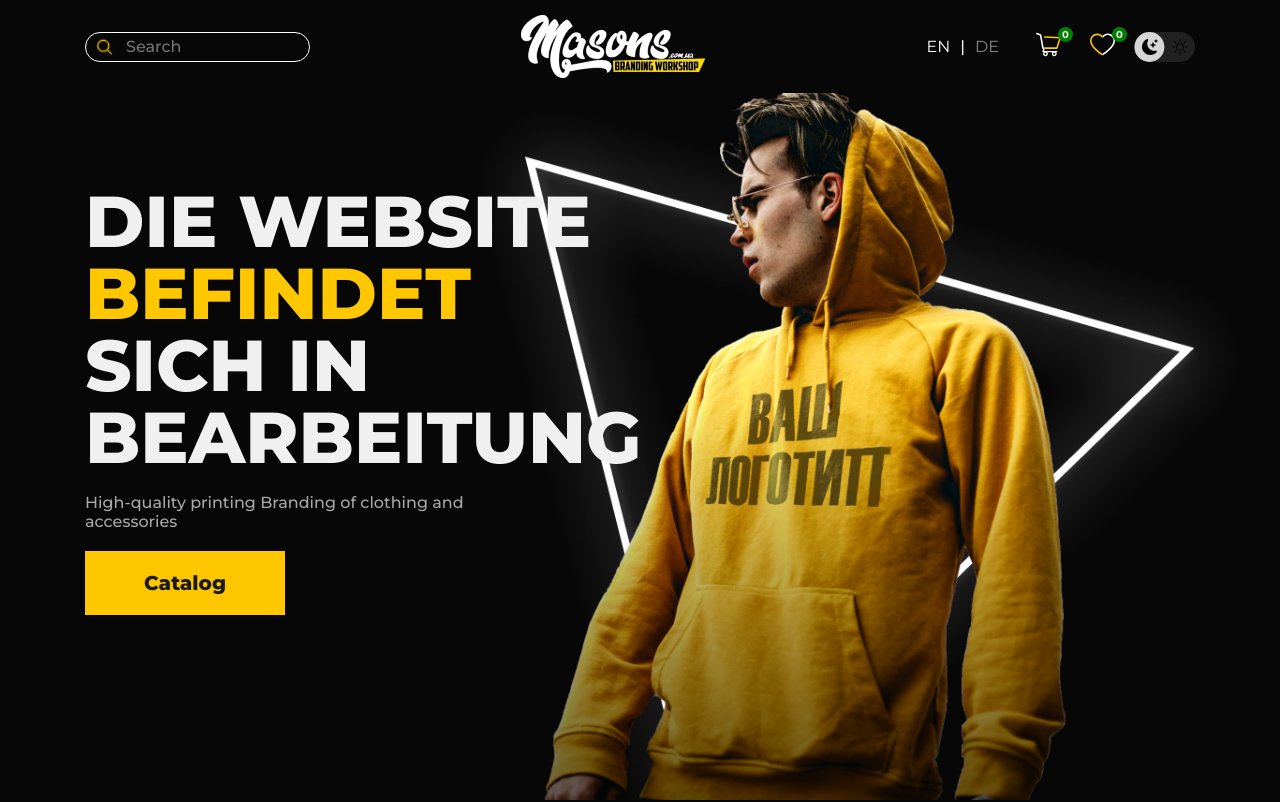
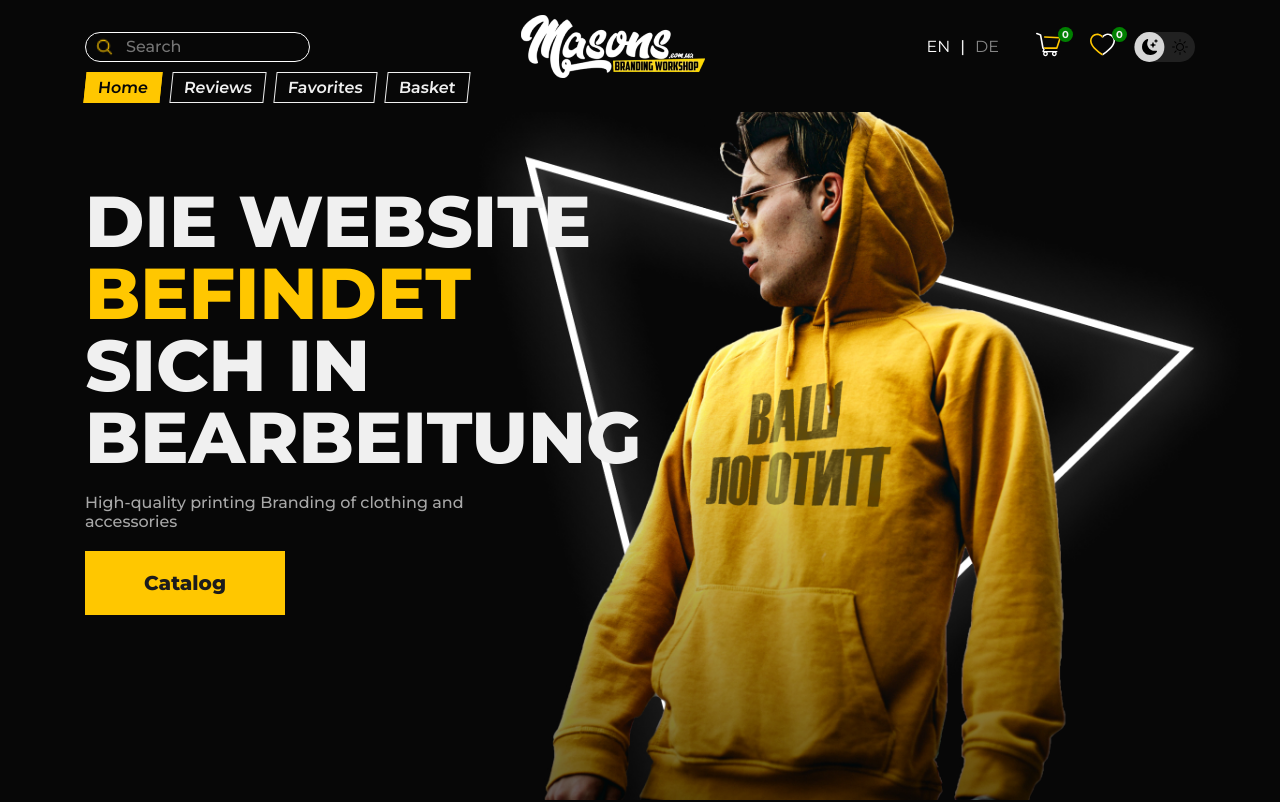
Before and after one commit to kulman90vadik/branding, a React (Create React App) app: page / in a window 1280 px wide. Shown: the top 802 px of the page. Built offline with nearby package versions, Linux system fonts and the light colour scheme; no server answers.

Commit message:
add activeLink

```diff
--- a/src/App.js
+++ b/src/App.js
@@ -8,6 +8,7 @@ import Header from "./Header/Header";
 import Home from "./page/Home/Home";
 import Basket from "./page/Basket/Basket";
 import Favorites from "./page/Favorites/Favorites";
+import Reviews from './page/Reviews/Reviews';
 
 import { collectionHandler } from './redux/slices/collectionClise';
 
@@ -48,7 +49,8 @@ function App() {
 
         <Route path="/" exact element={<Home loading={loading}/>} />
         <Route path="basket" exact element={<Basket />} />
-        <Route path="favourite" exact element={<Favorites />} />
+        <Route path="favorite" exact element={<Favorites />} />
+        <Route path="reviews" exact element={<Reviews />} />
         {/* <Route path="*" element={<NotFound />} /> */}
 
       </Routes>
--- a/src/Header/Header.jsx
+++ b/src/Header/Header.jsx
@@ -4,6 +4,7 @@ import debounce from "lodash.debounce";
 import { Link } from "react-router-dom";
 import { useSelector, useDispatch } from "react-redux";
 import { closeSearchHandler, updateSearchValue } from "../redux/slices/searchClise";
+import Navigation from "./Navigation/Navigation";
 
 const Header = () => {
   const [valueSearch, setValueSearch] = useState('');
@@ -109,7 +110,7 @@ const Header = () => {
               </defs>
             </svg>
           </Link>
-          <Link to="favourite" className="header__favourite btn-reset">
+          <Link to="favorite" className="header__favourite btn-reset">
           <div className="header__count">{countFavorutes}</div>
             <svg
               width="25"
@@ -148,13 +149,9 @@ const Header = () => {
           </button>
 
         </div>
-        <nav className="header__menu">
-          <ul className="header__list">
-            <li className="header__item">
-              <a href="#" className="header__link"></a>
-            </li>
-          </ul>
-        </nav>
+
+        <Navigation />
+
       </div>
     </header>
   );
--- /dev/null
+++ b/src/Header/Navigation/Navigation.jsx
@@ -0,0 +1,31 @@
+
+import './navigation.scss';
+import { NavLink } from "react-router-dom";
+
+
+const Navigation = () => {
+
+  const activeLink = 'navigation__link navigation__link--active';
+  const normalLink = 'navigation__link';
+
+  return (
+    <nav className="navigation">
+      <ul className="navigation__list">
+          <li className="navigation__item">
+            <NavLink to="/" className={({isActive}) => isActive ? activeLink : normalLink} >Home</NavLink>
+          </li>
+          <li className="navigation__item">
+            <NavLink to="reviews" className={({isActive}) => isActive ? activeLink : normalLink}>Reviews</NavLink>
+          </li>
+          <li className="navigation__item">
+            <NavLink to="favorite" className={({isActive}) => isActive ? activeLink : normalLink}>Favorites</NavLink>
+          </li>
+          <li className="navigation__item">
+            <NavLink to="basket" className={({isActive}) => isActive ? activeLink : normalLink}>Basket</NavLink>
+          </li>
+        </ul>
+    </nav>
+  );
+}
+
+export default Navigation;
--- /dev/null
+++ b/src/Header/Navigation/navigation.scss
@@ -0,0 +1,30 @@
+@import "../../scss-setings/vars.scss";
+
+
+.navigation {
+  // background-color: #fff;
+  &__list {
+    display: flex;
+    align-items: center;
+  }
+  &__item {
+    transform: skew(-6deg);
+    &:not(:last-child) {
+      margin-right: 10px;
+    }
+  }
+
+  &__link {
+    padding: 5px 12px;
+    color: $text;
+    font-weight: 600;
+    border: 1px solid $text;
+    transition: all 0.3s ease-in-out;
+    &--active {
+      background-color: $yellow;
+      transition: all 0.3s ease-in-out;
+      border-color: $yellow;
+      color: $black;
+    }
+  }
+}
--- /dev/null
+++ b/src/page/Reviews/Reviews.jsx
@@ -0,0 +1,15 @@
+
+import './reviews.scss'
+
+const Reviews = () => {
+  return (
+    <div className="reviews">
+
+      <div className="reviews__container">
+        fgfgrg
+      </div>
+    </div>
+  );
+}
+
+export default Reviews;
--- /dev/null
+++ b/src/page/Reviews/reviews.scss
@@ -0,0 +1,5 @@
+
+.reviews {
+  padding: 150px 0;
+
+}
```
Also changed, not shown: public/images/reviews.jpg (added), public/images/reviews1.jpg (added).
